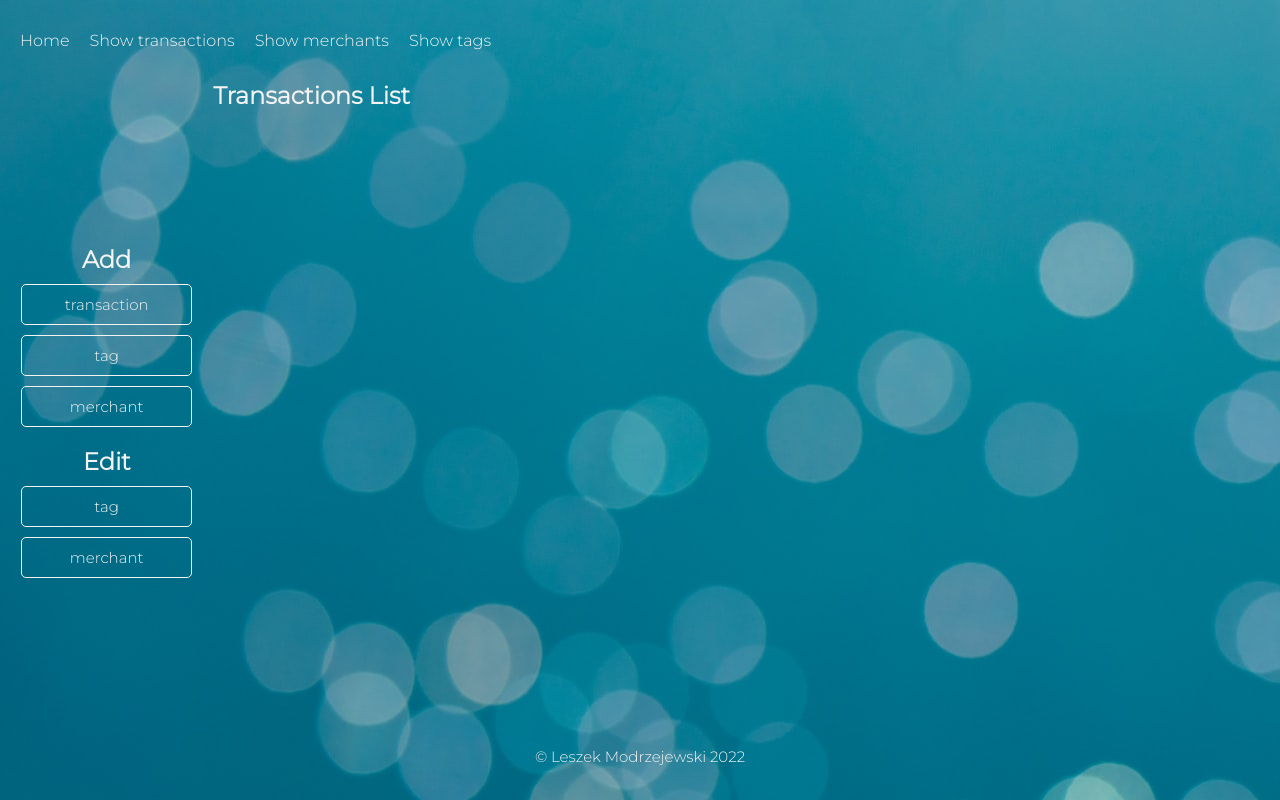
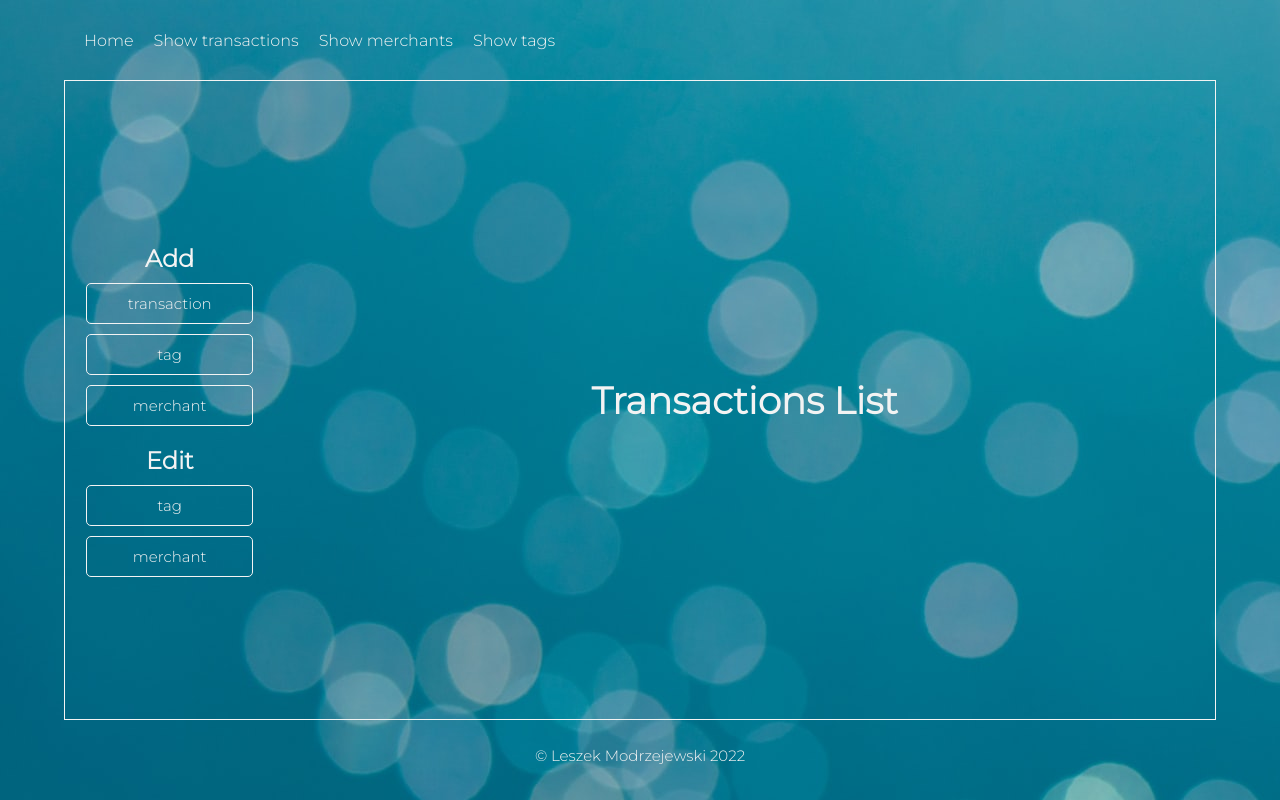
Before and after one commit to lesmodrzejewski/Spending-Tracker, a Flask app: page /transactions in a window 1280 px wide. Run offline with Flask 2, Linux system fonts and the light colour scheme; data that the repository does not hold is empty; some libraries are stand-ins or nearby versions; some web fonts are replaced.

Commit message:
styling added to transaction list

```diff
--- a/static/style.css
+++ b/static/style.css
@@ -40,10 +40,19 @@ a:hover {
     border-bottom: 1px solid #f3f3f3;
 }
 
+nav {
+    width: 90vw;
+    margin: auto;
+}
+
 main {
     display: flex;
     margin-top: 1px;
     height: 80vh;
+    width: 90vw;
+    margin: auto;
+    border: 1px solid #f3f3f3;
+
 }
 
 aside {
@@ -115,7 +124,6 @@ aside > h2 {
     width: 90%;
     height: 100%;
     margin: auto;
-    border: 1px solid #f3f3f3;
     border-radius: 5px;;
 }
 
@@ -127,13 +135,13 @@ aside > h2 {
 }
 
 /* ---------------TAGS------------------------ */
+
 #tags {
     font-size: 2rem;
     position: relative;
     width: 90%;
     height: 100%;
     margin: auto;
-    border: 1px solid #f3f3f3;
     border-radius: 5px;;
 }
 
@@ -143,3 +151,22 @@ aside > h2 {
     left: 50%;
     transform: translate(-50%, -50%);
 }
+
+
+/* ---------------TRANSACTIONS------------------------ */
+
+#transactions {
+    font-size: 2rem;
+    position: relative;
+    width: 90%;
+    height: 100%;
+    margin: auto;
+    border-radius: 5px;;
+}
+
+.transactions-list {
+    position: absolute;
+    top: 50%;
+    left: 50%;
+    transform: translate(-50%, -50%);
+}
--- a/templates/transactions/index.html
+++ b/templates/transactions/index.html
@@ -1,12 +1,18 @@
 {% extends 'base.html' %}
 {% block content %}
 
-<h1>Transactions List</h1>
+<section id="transactions">
+    <div class="transactions-list">
+        <h1>Transactions List</h1>
 
-{% for transaction in transactions %}
+        {% for transaction in transactions %}
 
-    <p>{{transaction.id}} and {{transaction.amount}}</p>
+        <p>{{transaction.id}} and {{transaction.amount}}</p>
 
-{% endfor %}
+        {% endfor %}
+    </div>
+
+
+</section>
 
 {% endblock %}
```
